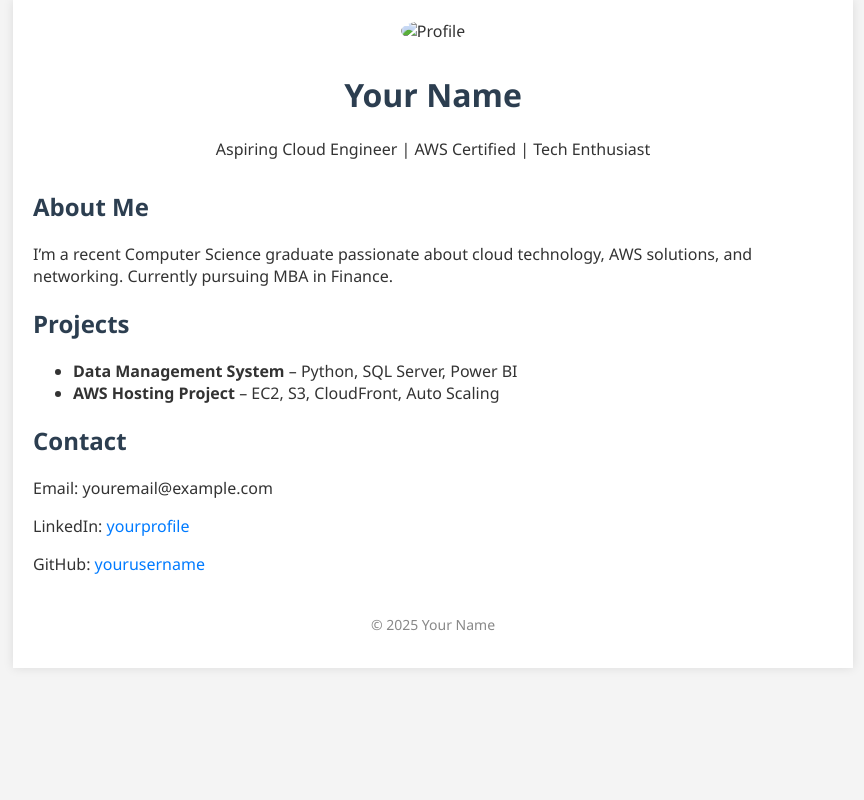
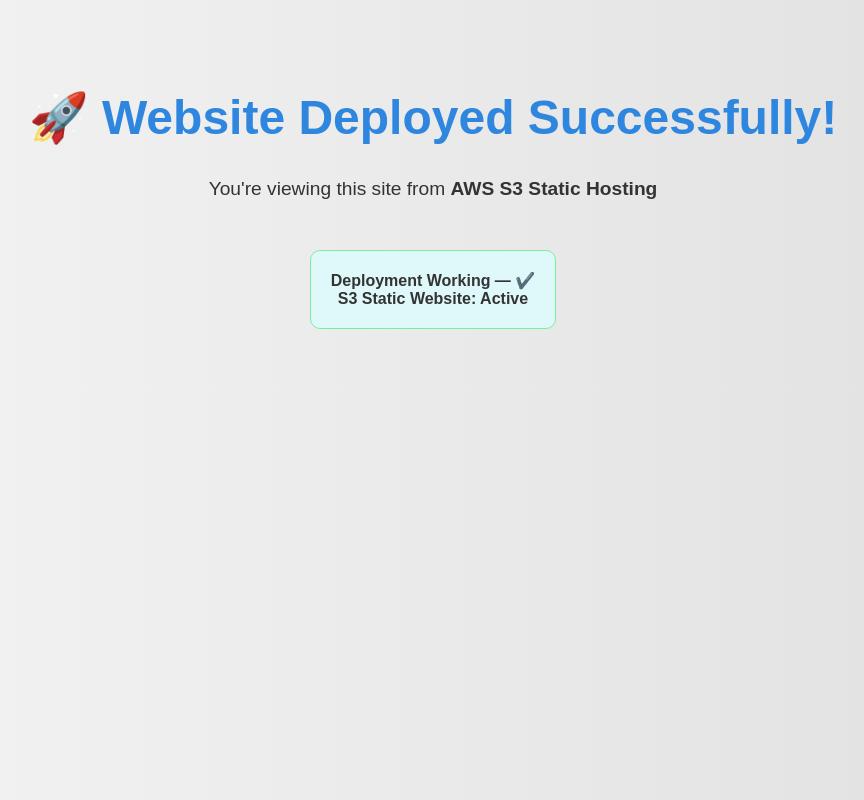
Before and after one commit to Harshad903/awsdemo, a plain HTML site: page index.html in a window 1280 px wide. Shown: the whole page, without its empty margins (207-1071 px from the left). Drawn offline with Linux system fonts and the light colour scheme.

Commit message:
Update index.html

```diff
--- a/index.html
+++ b/index.html
@@ -1,44 +1,45 @@
 <!DOCTYPE html>
 <html lang="en">
 <head>
-  <meta charset="UTF-8" />
-  <meta name="viewport" content="width=device-width, initial-scale=1.0" />
-  <title>My Portfolio</title>
-  <link rel="stylesheet" href="style.css" />
+  <meta charset="UTF-8">
+  <meta name="viewport" content="width=device-width, initial-scale=1">
+  <title>My AWS S3 Static Site</title>
+  <style>
+    body {
+      font-family: Arial, sans-serif;
+      background: linear-gradient(to right, #f4f4f4, #e0e0e0);
+      color: #333;
+      text-align: center;
+      padding: 50px;
+    }
+
+    h1 {
+      font-size: 3em;
+      color: #2e86de;
+    }
+
+    p {
+      font-size: 1.2em;
+    }
+
+    .status {
+      margin-top: 30px;
+      padding: 20px;
+      background-color: #dff9fb;
+      border: 1px solid #7bed9f;
+      display: inline-block;
+      border-radius: 10px;
+      font-weight: bold;
+    }
+  </style>
 </head>
 <body>
-  <div class="container">
-    <header>
-      <img src="images/profile.jpg" alt="Profile" class="profile-img" />
-      <h1>Your Name</h1>
-      <p>Aspiring Cloud Engineer | AWS Certified | Tech Enthusiast</p>
-    </header>
+  <h1>🚀 Website Deployed Successfully!</h1>
+  <p>You're viewing this site from <strong>AWS S3 Static Hosting</strong></p>
 
-    <section class="about">
-      <h2>About Me</h2>
-      <p>
-        I’m a recent Computer Science graduate passionate about cloud technology, AWS solutions, and networking. Currently pursuing MBA in Finance.
-      </p>
-    </section>
-
-    <section class="projects">
-      <h2>Projects</h2>
-      <ul>
-        <li><strong>Data Management System</strong> – Python, SQL Server, Power BI</li>
-        <li><strong>AWS Hosting Project</strong> – EC2, S3, CloudFront, Auto Scaling</li>
-      </ul>
-    </section>
-
-    <section class="contact">
-      <h2>Contact</h2>
-      <p>Email: youremail@example.com</p>
-      <p>LinkedIn: <a href="https://linkedin.com/in/yourprofile" target="_blank">yourprofile</a></p>
-      <p>GitHub: <a href="https://github.com/yourusername" target="_blank">yourusername</a></p>
-    </section>
-
-    <footer>
-      <p>&copy; 2025 Your Name</p>
-    </footer>
+  <div class="status">
+    Deployment Working — ✔️<br>
+    S3 Static Website: Active
   </div>
 </body>
 </html>
```
